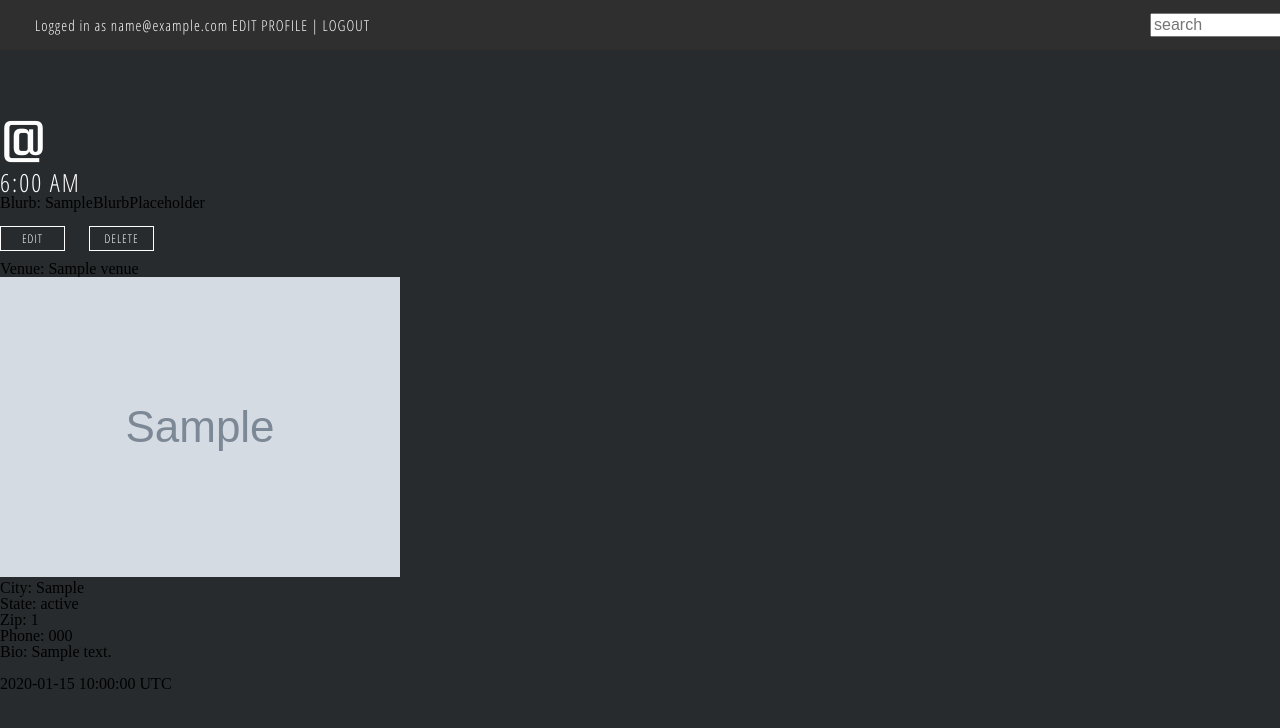
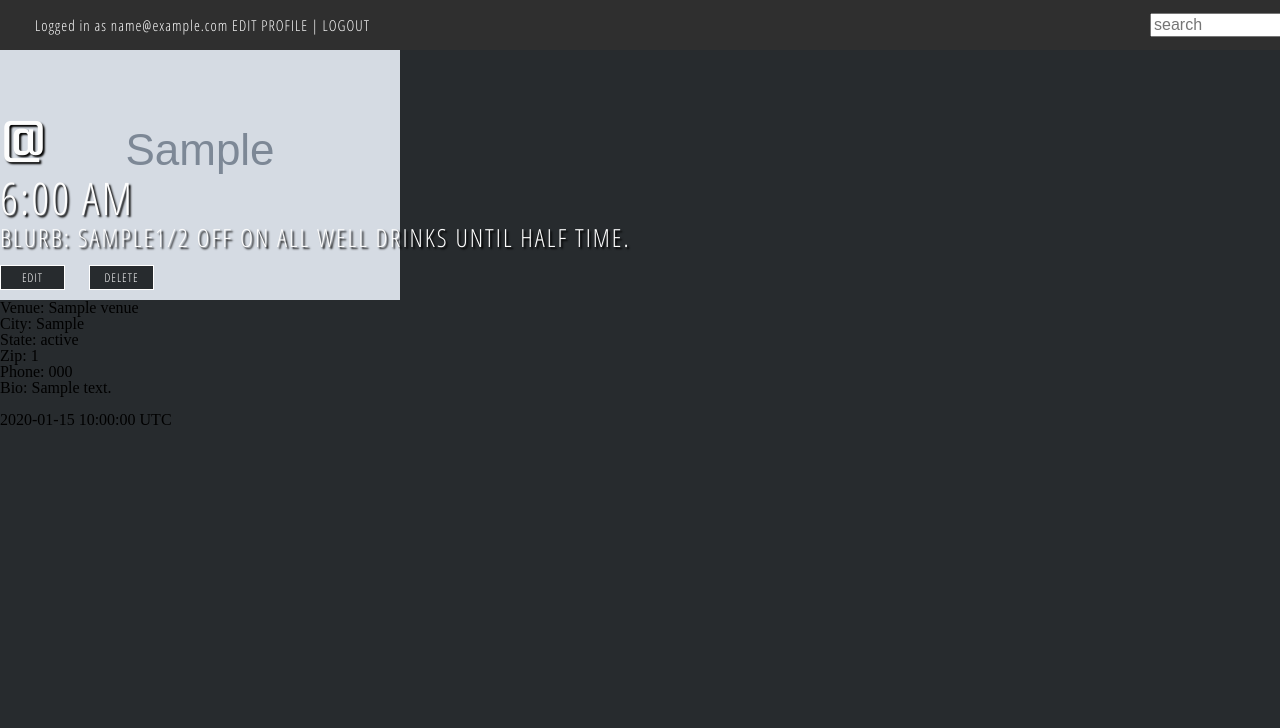
Before and after one commit to morrisonkey/catch_the_game, a Rails app: page /events/1 in a window 1280 px wide. Shown: the top 728 px of the page. Run offline with Rails 7, Linux system fonts and the light colour scheme; a user stored in the database is signed in; tables that the repository leaves empty hold one stand-in row (values such as "Sample post"); grey boxes marked "Sample" are stand-in pictures; data that the repository does not hold is empty; parts of the project's set-up code (start-up, migrations or seed data) failed here and were passed over; some libraries are stand-ins or nearby versions.

Commit message:
styling events view

```diff
--- a/app/assets/stylesheets/application.css
+++ b/app/assets/stylesheets/application.css
@@ -70,6 +70,19 @@ table {
 .team_logo {
   max-width: 250px;
   max-height: 300px;
+}
+
+.venue_photo img {
+  max-width: 1280px;
+  max-height: 550px;
+  z-index: -1;
+  position:absolute;
+  left:0px;
+  top:0px;
+}
+
+.event_text {
+    text-shadow: black 2px 2px 2px
 }
 
 
--- a/app/controllers/events_controller.rb
+++ b/app/controllers/events_controller.rb
@@ -35,7 +35,9 @@ class EventsController < ApplicationController
   end
 
   def destroy
-    binding.pry
+    event = Event.find_by_id(params[:id])
+    event.destroy
+    redirect_to '/'
   end
 
   private
--- a/app/views/events/show.html.erb
+++ b/app/views/events/show.html.erb
@@ -1,20 +1,22 @@
 
+<div class="venue_photo" ><img src=<%=@venue.photo_url%>>
+  <div class="event_text">
     <h1><%= @broadcast.title %></h1>
-<h3><%=@broadcast.time%></h3>
-<p id ="blurb">Blurb: <%=@broadcast.blurb%>BlurbPlaceholder</p>
-
+    <h2><%=@broadcast.time%></h2>
+    <h3 id ="blurb">Blurb: <%=@broadcast.blurb%>1/2 off on all well drinks until half time.</h3>
+  </div>
+</div>
 <% if current_user_the_host?(@event) %>
 <button class="editEvent" id=<%=@event.id %> value = "Event" data-text-swap="Save">Edit</button>
 
 
-  <button class="deleteEvent" id=<%=@event.id %> value = "Event"> Delete</button>
+<a href="/delete/events/<%=@event.id%>" class="deleteEvent" id=<%=@event.id %> value = "Event" onclick="return confirm('Are you sure you want to delete this event?')"><button> Delete</button></a>
 
 <% end %>
 
 
 <sidebar>
   <p>Venue: <%=@venue.name%></p>
-    <p><img src=<%=@venue.photo_url%>></p>
   <p>City: <%=@venue.city%></p>
   <p>State: <%=@venue.state%></p>
   <p>Zip: <%=@venue.zip%></p>
--- a/config/routes.rb
+++ b/config/routes.rb
@@ -12,4 +12,5 @@ Rails.application.routes.draw do
   resources :likes
 
   get '/search/teams' => 'teams#search'
+  get '/delete/events/:id' => 'events#destroy'
 end
```
Lines whose indentation alone changed are shown as unchanged.
